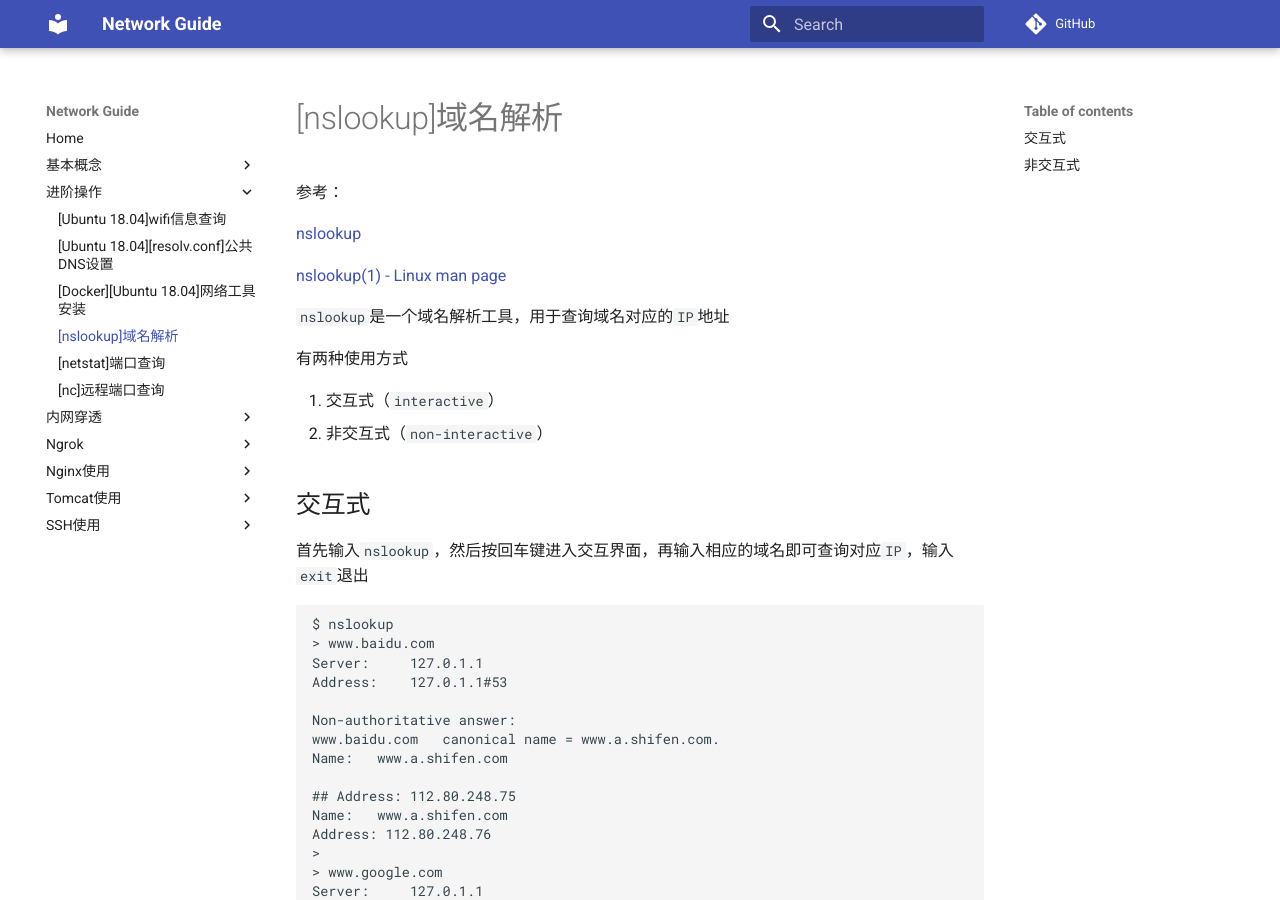
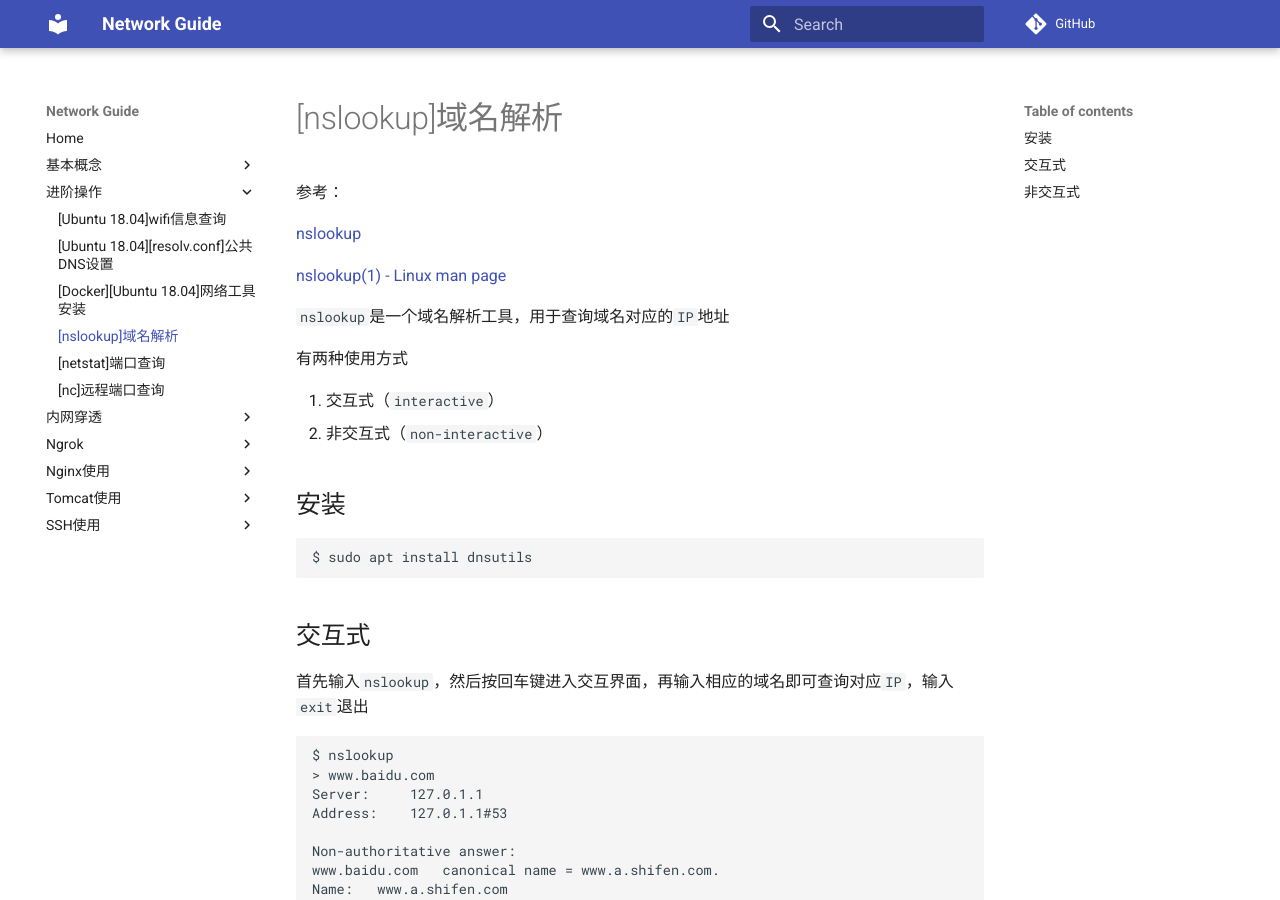
Before and after one commit to Document-Collection/network-guide, an MkDocs documentation site: the page built from docs/advanced/[nslookup]域名解析.md, in a window 1280 px wide and 900 px high. Built offline with MkDocs 1.6.1 and Material for MkDocs 9.7.7, drawn with Linux system fonts in a browser that asks for light colours; comment, search, counter and statistics services are not loaded.

Commit message:
docs(advanced): nslookup安装

````diff
--- a/docs/advanced/[nslookup]域名解析.md
+++ b/docs/advanced/[nslookup]域名解析.md
@@ -13,6 +13,12 @@
 
 1. 交互式（`interactive`）
 2. 非交互式（`non-interactive`）
+
+## 安装
+
+```
+$ sudo apt install dnsutils
+```
 
 ## 交互式
 
````
